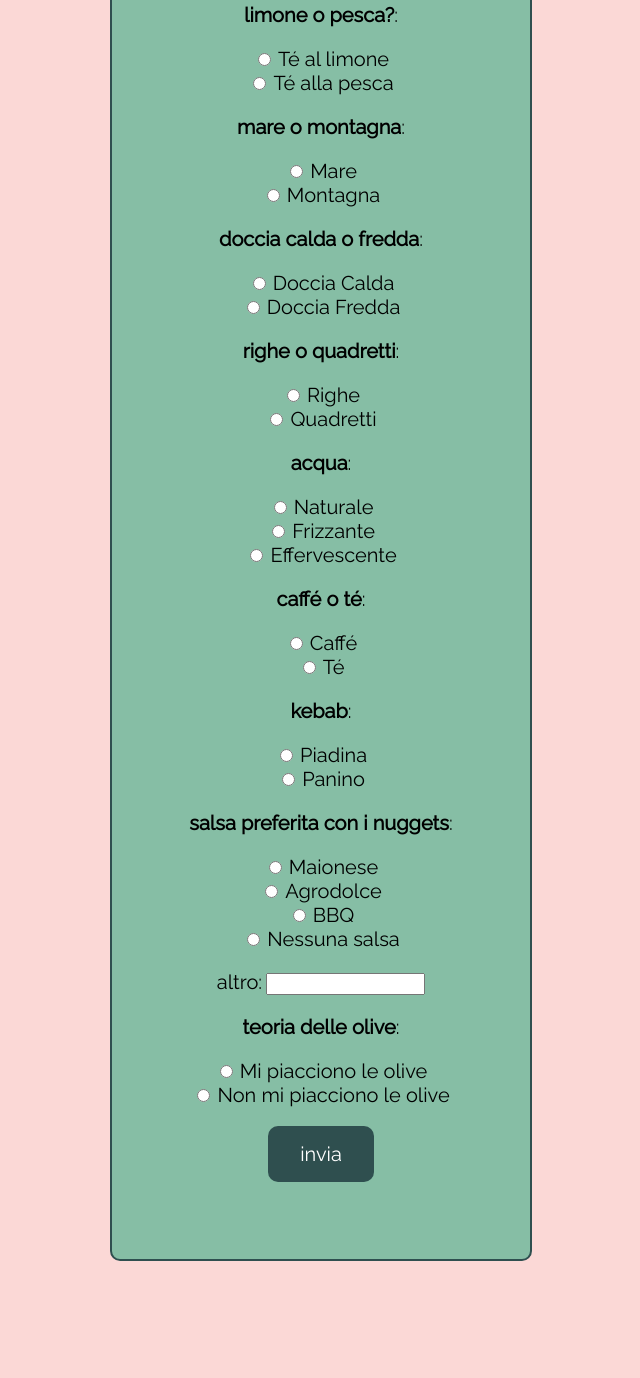
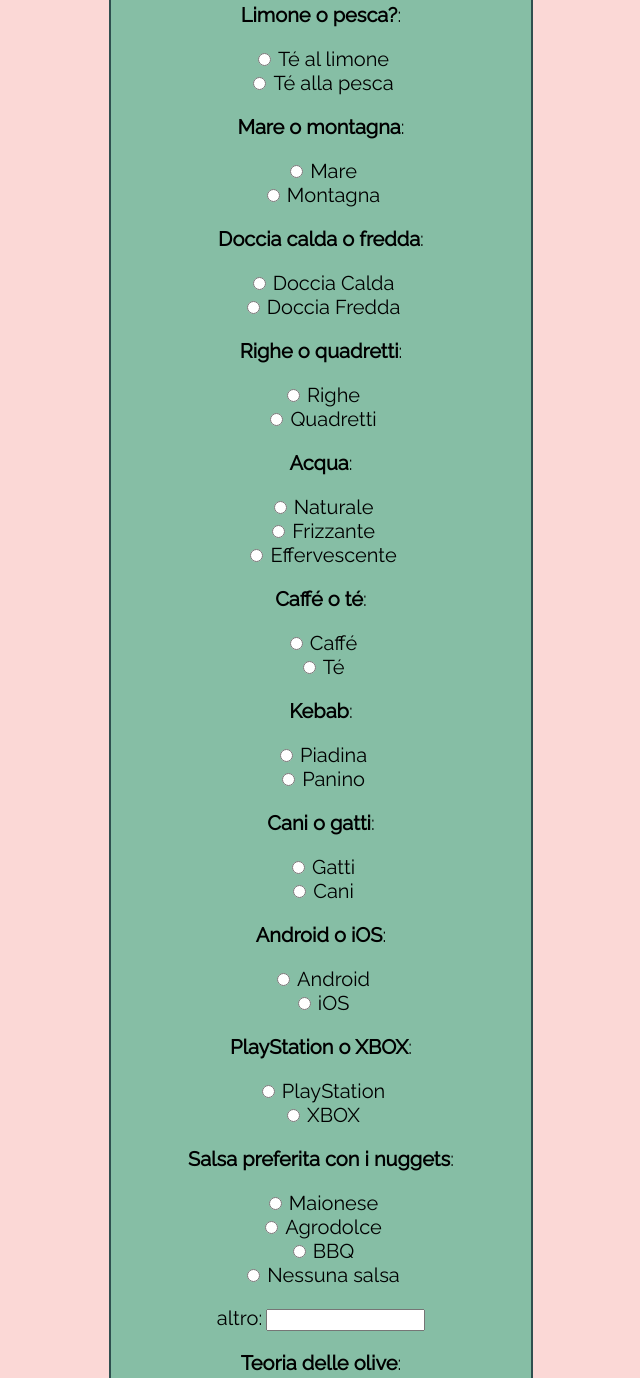
Before and after one commit to aggrex/PeppermintForm, a plain HTML site: page index.html in a window 1280 px wide. Shown: the part 449-1827 px from the top of the page, without its empty margins (319-959 px from the left). Before the commit the page ends 1718 px from the top, so only its background shows below. Drawn offline with nearby package versions, Linux system fonts and the light colour scheme.

Commit message:
updated index.html

```diff
--- a/index.html
+++ b/index.html
@@ -5,21 +5,21 @@
         <link rel="preconnect" href="https://fonts.googleapis.com">
         <link rel="preconnect" href="https://fonts.gstatic.com" crossorigin>
         <link href="https://fonts.googleapis.com/css2?family=Raleway&display=swap" rel="stylesheet">
-        <link rel="icon" type="image/png" href="peppermint.png">
         <link rel="stylesheet" href="form.css">
         <script src="form.js"></script>
         <title>domande</title>
+        <link rel="icon" type="image/png" href="peppermint.png">
         <meta name="viewport" content="width=device-widht, initial-scale=1.0">
     </head>
     <body>
         <div id="wrapper">
             <h1>domande</h1>
             <form action="https://test.toxi10.dev/lex/form" method="post">
-                <label for="nickname"><b>nickname</b>:</label><br>
+                <label for="nickname"><b>Nickname</b>:</label><br>
                 <br>
                 <input type="text" id="nickname" name="nickname"><br>
 
-            <p><b>biscotti preferiti</b>:</p>
+            <p><b>Biscotti preferiti</b>:</p>
                 <input type="radio" id="gocciole" name="biscotti_preferiti" value="Gocciole">
                 <label for="gocciole">Gocciole</label><br>
                 <input type="radio" id="panDiStelle" name="biscotti_preferiti" value="Pan Di Stelle">
@@ -30,31 +30,31 @@
                 <label for="altroBiscotti">altro:</label>
                 <input type="text" id="altroBiscotti" name="biscotti_preferiti"><br>
 
-            <p><b>limone o pesca?</b>:</p>
+            <p><b>Limone o pesca?</b>:</p>
                 <input type="radio" id="limone" name="gusto_di_té_preferito" value="Tè al limone">
                 <label for="limone">Té al limone</label><br>
                 <input type="radio" id="pesca" name="gusto_di_té_preferito" value="Té alla pesca">
                 <label for="pesca">Té alla pesca</label><br>
 
-            <p><b>mare o montagna</b>:</p>
+            <p><b>Mare o montagna</b>:</p>
                 <input type="radio" id="mare" name="mare_o_montagna" value="Mare">
                 <label for="mare">Mare</label><br>
                 <input type="radio" id="montagna" name="mare_o_montagna" value="Montagna">
                 <label for="montagna">Montagna</label><br>
 
-            <p><b>doccia calda o fredda</b>:</p>
+            <p><b>Doccia calda o fredda</b>:</p>
                 <input type="radio" id="calda" name="doccia_calda_o_fredda" value="Doccia Calda">
                 <label for="calda">Doccia Calda</label><br>
                 <input type="radio" id="fredda" name="doccia_calda_o_fredda" value="Doccia Fredda">
                 <label for="fredda">Doccia Fredda</label><br>
 
-            <p><b>righe o quadretti</b>:</p>
+            <p><b>Righe o quadretti</b>:</p>
                 <input type="radio" id="righe" name="righe_o_quadretti" value="Righe">
                 <label for="righe">Righe</label><br>
                 <input type="radio" id="quadretti" name="righe_o_quadretti" value="Quadretti">
                 <label for="quadretti">Quadretti</label><br>
 
-            <p><b>acqua</b>:</p>
+            <p><b>Acqua</b>:</p>
                 <input type="radio" id="naturale" name="acqua" value="Naturale">
                 <label for="naturale">Naturale</label><br>
                 <input type="radio" id="frizzante" name="acqua" value="Frizzante">
@@ -62,19 +62,37 @@
                 <input type="radio" id="effervescente" name="acqua" value="Effervescente">
                 <label for="effervescente">Effervescente</label><br>
 
-            <p><b>caffé o té</b>:</p>
+            <p><b>Caffé o té</b>:</p>
                 <input type="radio" id="caffe" name="caffé_té" value="Caffé">
                 <label for="caffe">Caffé</label><br>
                 <input type="radio" id="te" name="caffé_té" value="Té">
                 <label for="te">Té</label><br>
 
-            <p><b>kebab</b>:</p>
+            <p><b>Kebab</b>:</p>
                 <input type="radio" id="piadina" name="piadina_o_panino" value="Piadina">
                 <label for="piadina">Piadina</label><br>
                 <input type="radio" id="panino" name="piadina_o_panino" value="Panino">
                 <label for="panino">Panino</label><br>
 
-            <p><b>salsa preferita con i nuggets</b>:</p>
+            <p><b>Cani o gatti</b>:</p>
+                <input type="radio" id="gatti" name="cani_o_gatti" value="Gatti">
+                <label for="gatti">Gatti</label><br>
+                <input type="radio" id="cani" name="cani_o_gatti" value="Cani">
+                <label for="cani">Cani</label><br>
+
+            <p><b>Android o iOS</b>:</p>
+                <input type="radio" id="android" name="android_o_ios" value="Android">
+                <label for="android">Android</label><br>
+                <input type="radio" id="iOS" name="android_o_ios" values="iOS">
+                <label for="iOS">iOS</label><br>
+
+            <p><b>PlayStation o XBOX</b>:</p>
+                <input type="radio" id="playStation" name="playstation_o_xbox" value="PlayStation">
+                <label for="playStation">PlayStation</label><br>
+                <input type="radio" id="xbox" name="playstation_o_xbox" value="XBOX">
+                <label for="xbox">XBOX</label><br>
+
+            <p><b>Salsa preferita con i nuggets</b>:</p>
                 <input type="radio" id="maionese" name="salsa_nuggets" value="Maionese">
                 <label for="maionese">Maionese</label><br>
                 <input type="radio" id="agrodolce" name="salsa_nuggets" value="Agrodolce">
@@ -87,14 +105,14 @@
                 <label for="altroSalsaNuggets">altro:</label>
                 <input type="text" id="altroSalsaNuggets" name="salsa_nuggets">
 
-            <p><b>teoria delle olive</b>:</p>
+            <p><b>Teoria delle olive</b>:</p>
                 <input type="radio" id="mipiaccionoleolive" name="olive" value="Mi piacciono le olive">
                 <label for="mipiaccionoleolive">Mi piacciono le olive</label><br>
                 <input type="radio" id="nonmipiaccionoleolive" name="olive" value="Non mi piacciono le olive">
-                <label for="nonmipiaccionoleolive">Non mi piacciono le olive</label><br>
+                <label for="nonmipiaccSionoleolive">Non mi piacciono le olive</label><br>
 
             <div id="olivesi">
-            <p><b>preferisci</b>:</p>
+            <p><b>Olive verdi o olive nere</b>:</p>
                 <input type="radio" id="verdi" name="verdi_o_nere" value="Olive verdi">
                 <label for="verdi">Olive verdi</label><br>
                 <input type="radio" id="nere" name="verdi_o_nere" value="Olive nere">
```
